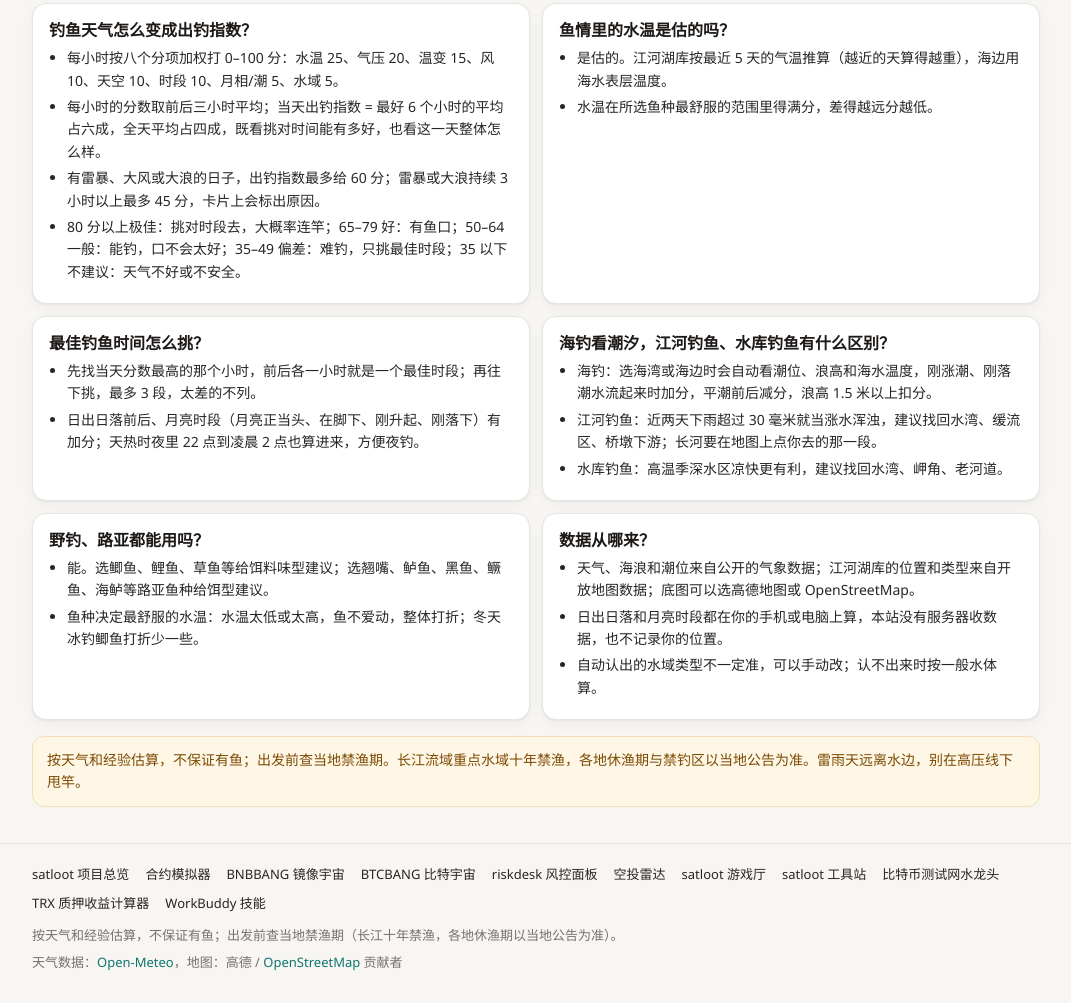
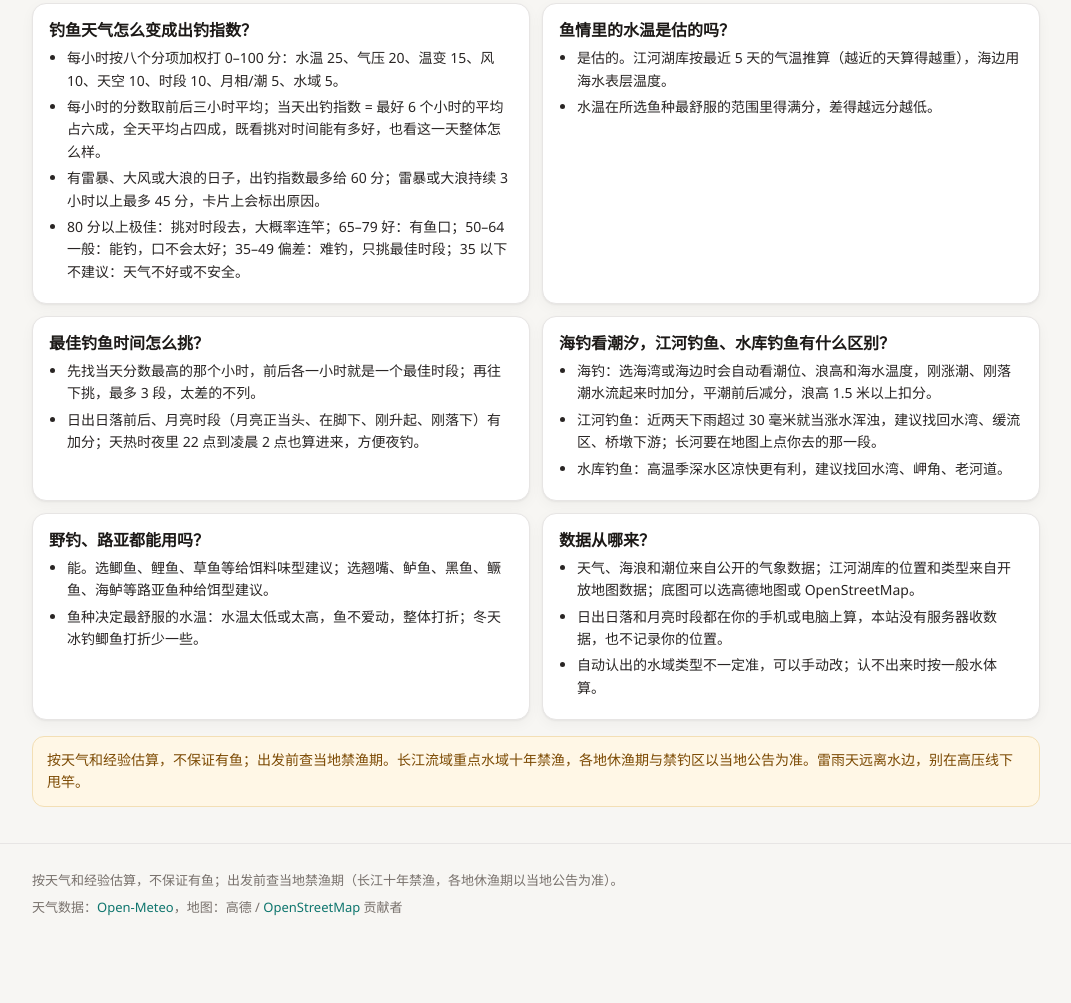
Before and after one commit to D-lance/fishing-weather-forecast-china, a plain HTML site: page web/index.html in a window 1280 px wide. Shown: the part 609-1612 px from the top of the page, without its empty margins (104-1175 px from the left). After the commit the page ends 1556 px from the top, so only its background shows below. Drawn offline with Linux system fonts and the light colour scheme.

Commit message:
移除页脚 satloot 系列站点链接
页脚只保留免责声明与数据来源；同步删除对应英译词条，避免构建报未用词典键。

Co-Authored-By: Claude Code <noreply@anthropic.com>

```diff
--- a/web/index.html
+++ b/web/index.html
@@ -185,8 +185,6 @@
     .caveat { margin-top: 16px; padding: 12px 14px; border-radius: 12px; background: var(--warn-soft); border: 1px solid #f3dfb5; color: #7c4a03; font-size: 14px; }
 
     footer { margin: 36px 0 30px; border-top: 1px solid var(--line); padding-top: 20px; font-size: 13px; color: var(--muted); }
-    .foot-links { display: flex; flex-wrap: wrap; gap: 8px 16px; margin-bottom: 12px; }
-    .foot-links a { color: var(--body); }
     footer p { margin: 6px 0; }
 
     @media (max-width: 860px) {
@@ -364,19 +362,6 @@
 
   <footer>
     <div class="wrap">
-      <div class="foot-links">
-        <a href="https://satloot.com/" rel="noopener">satloot 项目总览</a>
-        <a href="https://sim.satloot.com/" rel="noopener">合约模拟器</a>
-        <a href="https://bnbbang.com/" rel="noopener">BNBBANG 镜像宇宙</a>
-        <a href="https://bang.satloot.com/" rel="noopener">BTCBANG 比特宇宙</a>
-        <a href="https://earn.satloot.com/" rel="noopener">riskdesk 风控面板</a>
-        <a href="https://airdrop.satloot.com/" rel="noopener">空投雷达</a>
-        <a href="https://game.satloot.com/" rel="noopener">satloot 游戏厅</a>
-        <a href="https://tool.satloot.com/" rel="noopener">satloot 工具站</a>
-        <a href="https://faucet.satloot.com/" rel="noopener">比特币测试网水龙头</a>
-        <a href="https://trx.satloot.com/" rel="noopener">TRX 质押收益计算器</a>
-        <a href="https://skill.satloot.com/" rel="noopener">WorkBuddy 技能</a>
-      </div>
       <p>按天气和经验估算，不保证有鱼；出发前查当地禁渔期（长江十年禁渔，各地休渔期以当地公告为准）。</p>
       <p class="small">天气数据：<a href="https://open-meteo.com/" rel="noopener">Open-Meteo</a>，地图：高德 / <a href="https://www.openstreetmap.org/copyright" rel="noopener">OpenStreetMap</a> 贡献者</p>
     </div>
```
Also changed, not shown: i18n/en.json (+0 -11 lines).
